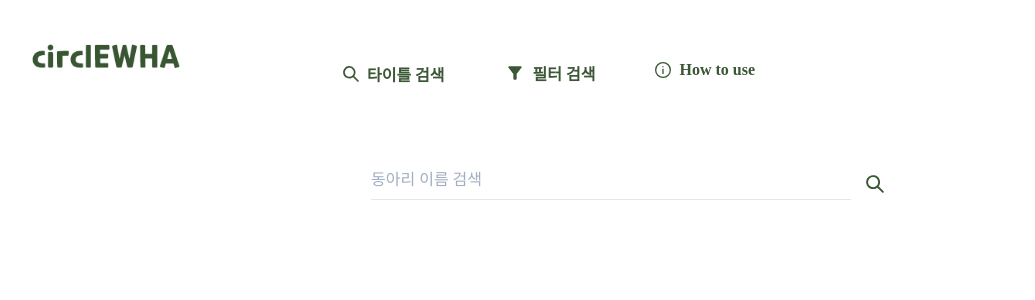
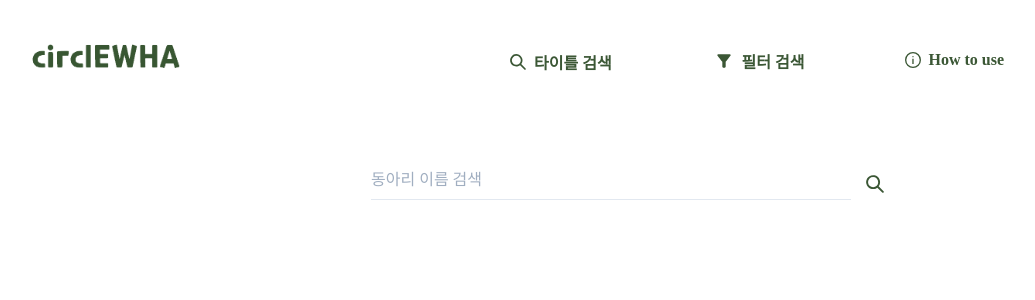
Before and after one commit to Soohyeon-Choi/Circlewha, a Next.js app: page /titleSearch in a window 1280 px wide. Shown: the top 300 px of the page, without its empty margins (5-1040 px from the left). Built offline with nearby package versions, Linux system fonts and the light colour scheme; a web font is replaced by a local one.

Commit message:
Feat: Change Topbar code

```diff
--- a/pages/index.js
+++ b/pages/index.js
@@ -10,6 +10,7 @@ export default function Home() {
     <>
 
       <TopBar />
+
 
       <Image
         w="100vw"
--- a/src/components/TopBar.js
+++ b/src/components/TopBar.js
@@ -1,4 +1,4 @@
-import { Flex, Image, Button, Spacer, Link, AlertDialog,AlertDialogOverlay,AlertDialogContent,AlertDialogHeader,AlertDialogBody,AlertDialogFooter } from "@chakra-ui/react";
+import { Flex, Image, Button, Spacer, Link,Wrap, AlertDialog,AlertDialogOverlay,AlertDialogContent,AlertDialogHeader,AlertDialogBody,AlertDialogFooter, HStack } from "@chakra-ui/react";
 import { SearchIcon,InfoOutlineIcon } from "@chakra-ui/icons";
 import logo from "../../public/logo.svg";
 import NextLink from "next/link";
@@ -20,25 +20,27 @@ export default function TopBar({ position }) {
       position={position}
       px="5"
       py="5"
+    >
+      <Flex flexDir="row">
+      <NextLink href="/">
+        <Image src={logo.src} width="150px" height="80px"  marginLeft="15px" marginRight="330px" />
+      </NextLink>
+      <Spacer/>
 
 
-    >
-      <NextLink href="/">
-        <Image src={logo.src} width="150px" height="80px"  marginLeft="15px"/>
-      </NextLink>
+      <HStack spacing="100px" >
 
-      <Spacer />
-
-      <Flex flexDir="row" alignItems="center" marginRight="500px">
       <NextLink href="/titleSearch" passHref>
         <Link>
           <Button
             leftIcon={<SearchIcon />}
             mr={5}
             color="darkGreen"
-            marginTop="30px"
             variant="link"
-            marginRight="30px"
+            marginTop="6px"
+            marginRight="2px"
+
+
           >
             타이틀 검색
           </Button>
@@ -51,10 +53,7 @@ export default function TopBar({ position }) {
             leftIcon={<MdFilterListAlt size={20} />}
             color="darkGreen"
             variant="link"
-            marginTop="30px"
-            marginLeft="30px"
-            marginRight="30px"
-
+            marginTop="6px"
           >
             필터 검색
           </Button>
@@ -65,9 +64,9 @@ export default function TopBar({ position }) {
             leftIcon={<InfoOutlineIcon />}
             color="darkGreen"
             variant="link"
-            marginTop="20px"
-            marginLeft="30px"
             onClick={() => setIsOpen(true)}
+
+
 
           >
            How to use
@@ -95,8 +94,10 @@ export default function TopBar({ position }) {
           </AlertDialogContent>
         </AlertDialogOverlay>
       </AlertDialog>
+      </HStack>
+   </Flex>
 
       </Flex>
-    </Flex>
+
   );
 }
```
Also changed, not shown: public/logo.svg.
